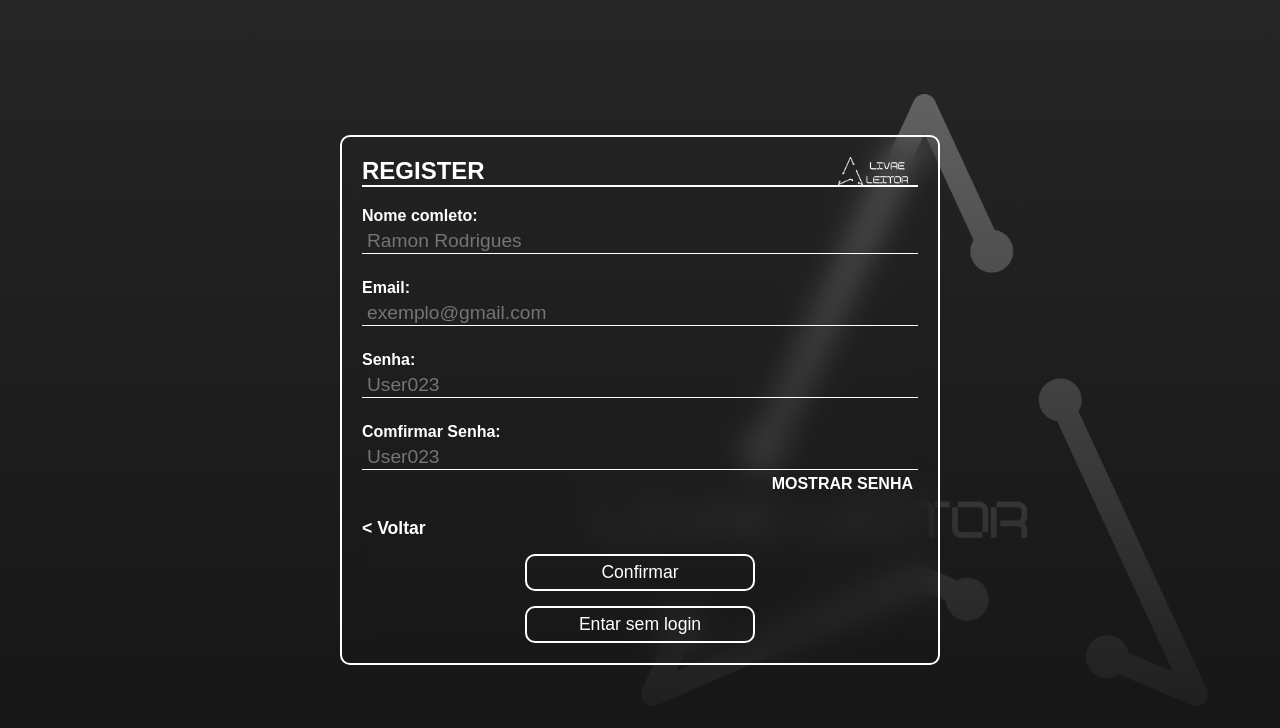
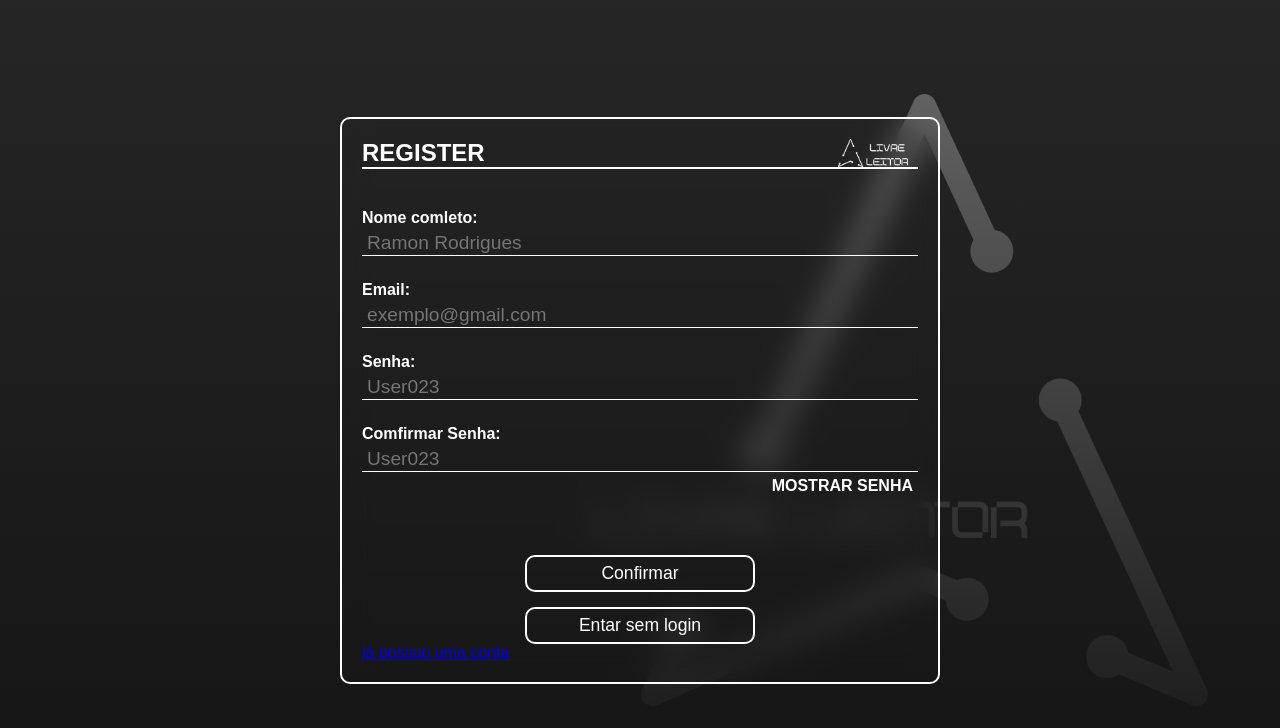
Before and after one commit to ramon-rodrigues-001/My-personal-project, a React (Vite) app: page /register in a window 1280 px wide. Shown: the top 728 px of the page. Built offline with nearby package versions, Linux system fonts and the light colour scheme.

Commit message:
Corrigindo formulario de login

```diff
--- a/src/components/login/login.jsx
+++ b/src/components/login/login.jsx
@@ -36,7 +36,6 @@ function Login() {
             </div>
           </form>
 
-          <a href="/" className={styles.volar}>&lt; Voltar</a> <br />
 
 
           <div className={styles.links}>
--- a/src/components/register/register.jsx
+++ b/src/components/register/register.jsx
@@ -50,7 +50,6 @@ function Register() {
             </div>
           </form>
 
-          <a href="/" className={styles.volar}>&lt; Voltar</a>
 
           <a href="/vitrine" className={styles.examinador}>
               Confirmar
@@ -58,6 +57,8 @@ function Register() {
           <a href="/vitrine" className={styles.examinador}>
               Entar sem login
           </a>
+
+          <a href="/login" className={styles.volar}>já possuo uma conta</a>
         </div>
     </section>
   )
--- a/src/components/register/register.module.scss
+++ b/src/components/register/register.module.scss
@@ -34,7 +34,7 @@
             display: flex;
             flex-direction: column;
             justify-content: center;
-            padding: 20px 0px;
+            padding: 40px 0px;
             gap: 25px;
 
             .label {
@@ -66,16 +66,16 @@
         }
 
 
-        .volar {
-            color: white;
-            font-size: 1.1em;
-            font-weight: bold;
-            text-decoration: none;
+        // .volar {
+        //     color: white;
+        //     font-size: 1.1em;
+        //     font-weight: bold;
+        //     text-decoration: none;
 
-            &:hover {
-                text-decoration: underline;
-            }
-        }
+        //     &:hover {
+        //         text-decoration: underline;
+        //     }
+        // }
 
         .examinador {
             text-align: center;
```
